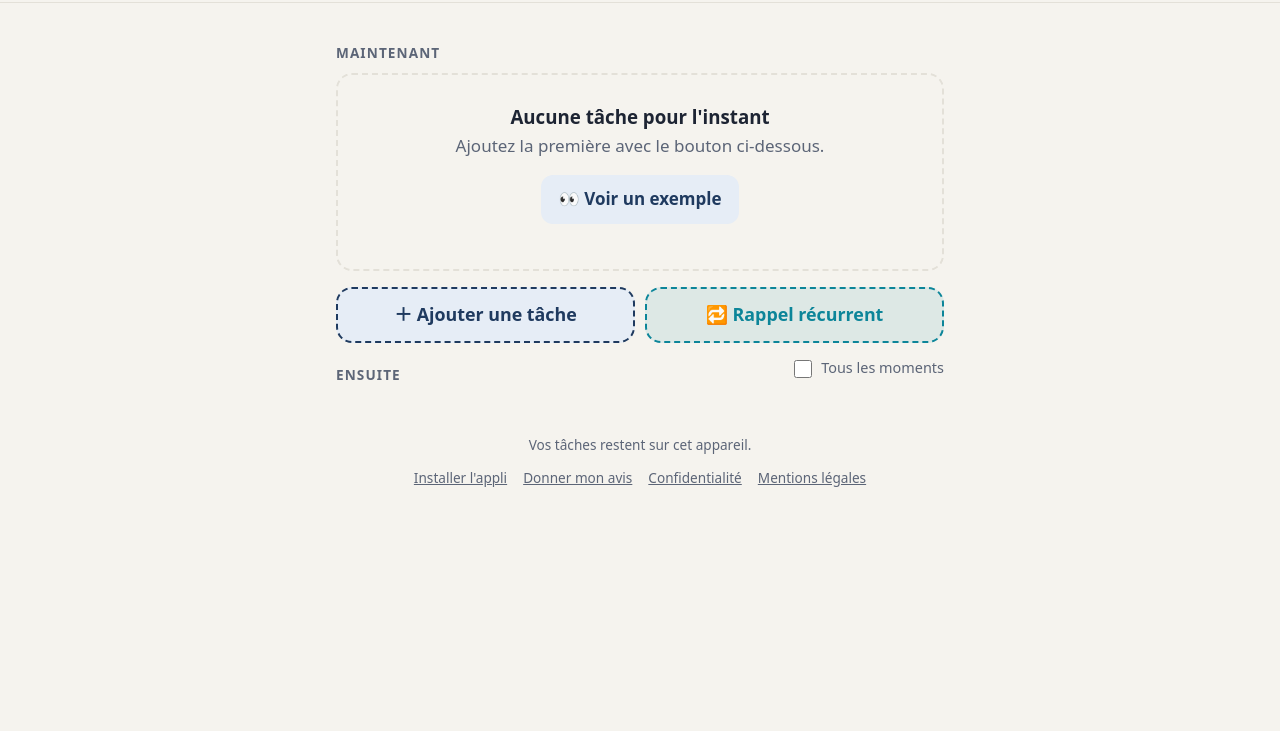
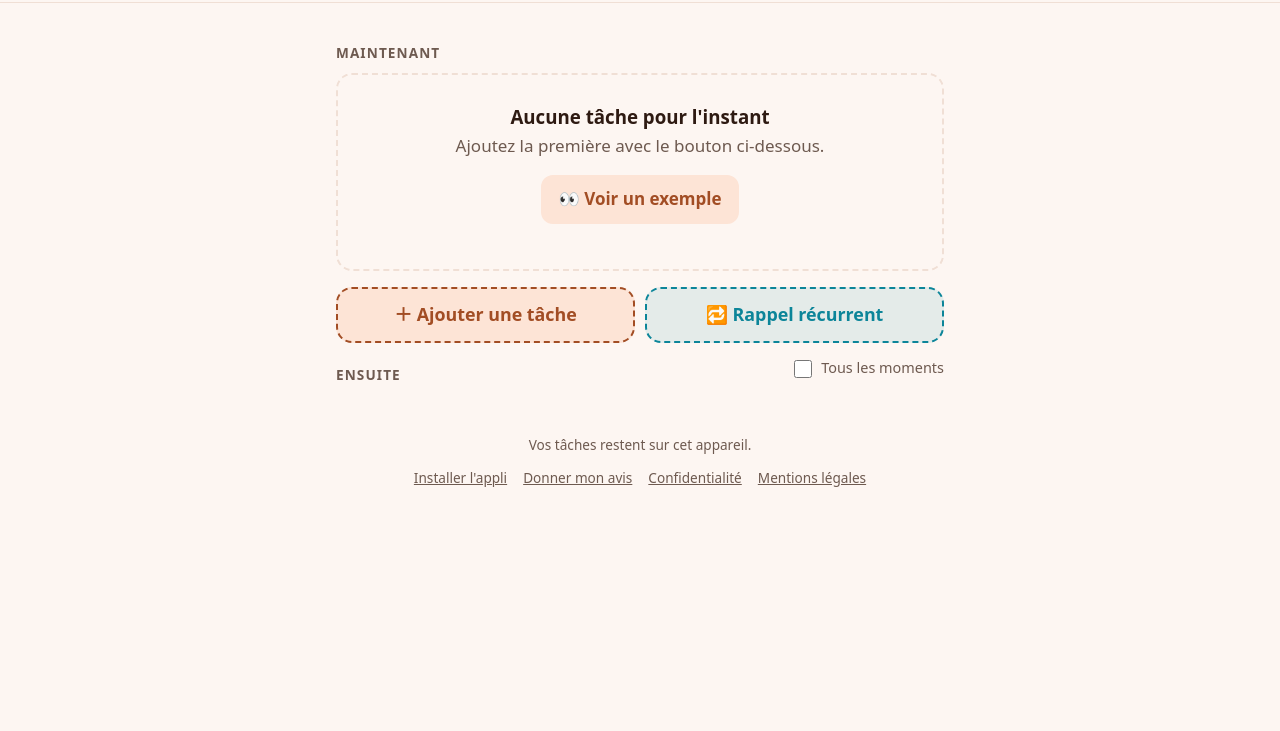
Before and after one commit to Madix-Sanzeu/Tout-Dans-L-Agenda, a website: page index.html in a window 1280 px wide. Shown: the part 69-800 px from the top of the page. Drawn offline with Linux system fonts and the light colour scheme.

Commit message:
Interface aux couleurs du logo (palette pêche), tda-v20
Co-Authored-By: Claude Opus 5.5 <noreply@anthropic.com>
Claude-Session: https://claude.ai/code/session_01XdQ3zHK6WF94hLdLJZgcJ2

```diff
--- a/capacitor.config.json
+++ b/capacitor.config.json
@@ -8,7 +8,7 @@
   "plugins": {
     "LocalNotifications": {
       "smallIcon": "ic_stat_tda",
-      "iconColor": "#1f3a5f"
+      "iconColor": "#b55b2f"
     }
   }
 }
--- a/css/style.css
+++ b/css/style.css
@@ -14,16 +14,18 @@
    ===================================================================== */
 
 :root {
-  --fond: #f5f3ee;
+  /* Palette « pêche » du logo (τ dans son galet), dans l'esprit de Psy'Havior / Learn'Havior.
+     Contrastes vérifiés : au moins 4,5 pour 1 entre chaque texte et son fond (lisibilité). */
+  --fond: #fdf6f2;            /* blanc chaud, très légèrement pêche */
   --carte: #ffffff;
-  --texte: #1d2433;
-  --texte-doux: #5c6577;
-  --bordure: #e3e0d8;
-  --principal: #1f3a5f;
-  --principal-clair: #e6edf6;
+  --texte: #2e1a12;           /* brun très foncé (comme le contour du τ) */
+  --texte-doux: #6e5a50;
+  --bordure: #f0dfd5;
+  --principal: #a24d24;       /* brun-orangé (proche du contour du galet) */
+  --principal-clair: #fde4d6; /* pêche clair (comme l'intérieur du galet) */
   --succes: #2b8a3e;
   --danger: #c92a2a;
-  --ombre: 0 1px 2px rgba(0,0,0,.05), 0 4px 16px rgba(31,58,95,.07);
+  --ombre: 0 1px 2px rgba(101,38,10,.05), 0 4px 16px rgba(101,38,10,.07);
   --rayon: 16px;
   font-size: 17px;
 }
@@ -31,13 +33,13 @@
 /* Mode sombre automatique si le téléphone est réglé en sombre */
 @media (prefers-color-scheme: dark) {
   :root {
-    --fond: #12161f;
-    --carte: #1b2130;
-    --texte: #e9ecf2;
-    --texte-doux: #a3acbd;
-    --bordure: #2c3446;
-    --principal: #8fb4e8;
-    --principal-clair: #22304a;
+    --fond: #1c1512;
+    --carte: #271d18;
+    --texte: #f6ece6;
+    --texte-doux: #c4b2a8;
+    --bordure: #3d2e27;
+    --principal: #f0a07c;     /* pêche (comme l'intérieur du τ) */
+    --principal-clair: #3d2a20;
     --ombre: none;
   }
 }
--- a/index.html
+++ b/index.html
@@ -16,7 +16,7 @@
   <meta name="viewport" content="width=device-width, initial-scale=1, viewport-fit=cover">
   <title>Tout Dans l'Agenda</title>
   <meta name="description" content="Tout Dans l'Agenda (TDA) : une appli simple pour organiser ses tâches, pensée pour les personnes TDA(H).">
-  <meta name="theme-color" content="#1f3a5f">
+  <meta name="theme-color" content="#fdf6f2">
   <!-- Le "manifeste" permet d'installer la page comme une appli -->
   <link rel="manifest" href="manifest.json">
   <link rel="icon" href="icone.svg" type="image/svg+xml">
--- a/sw.js
+++ b/sw.js
@@ -13,7 +13,7 @@
    garderont l'ancienne copie.
    ===================================================================== */
 
-const VERSION = 'tda-v19';
+const VERSION = 'tda-v20';
 const FICHIERS = [
   './', 'index.html', 'aide.html', 'confidentialite.html', 'mentions-legales.html',
   'css/style.css', 'manifest.json', 'icone.svg', 'icone-192.png', 'icone-512.png',
```
Also changed, not shown: RELAIS.md (+5 -4 lines), manifest.json.
